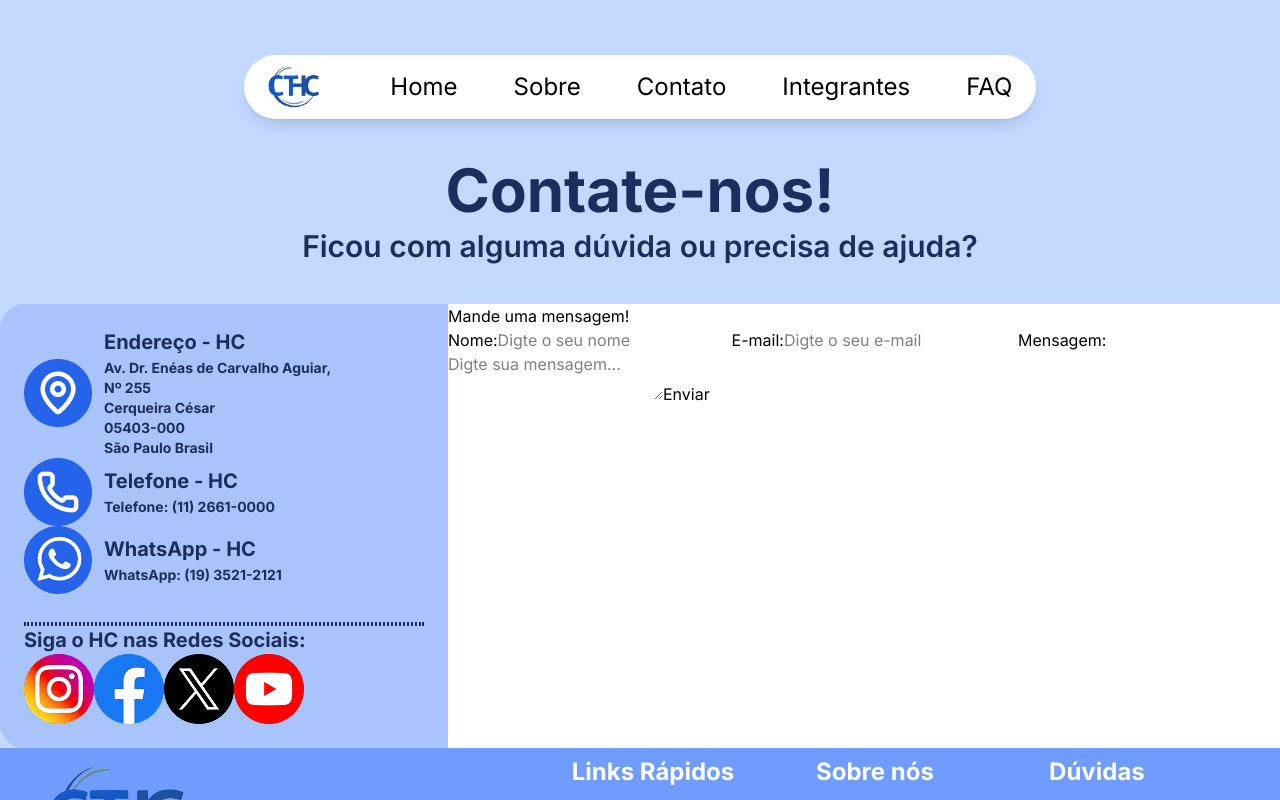
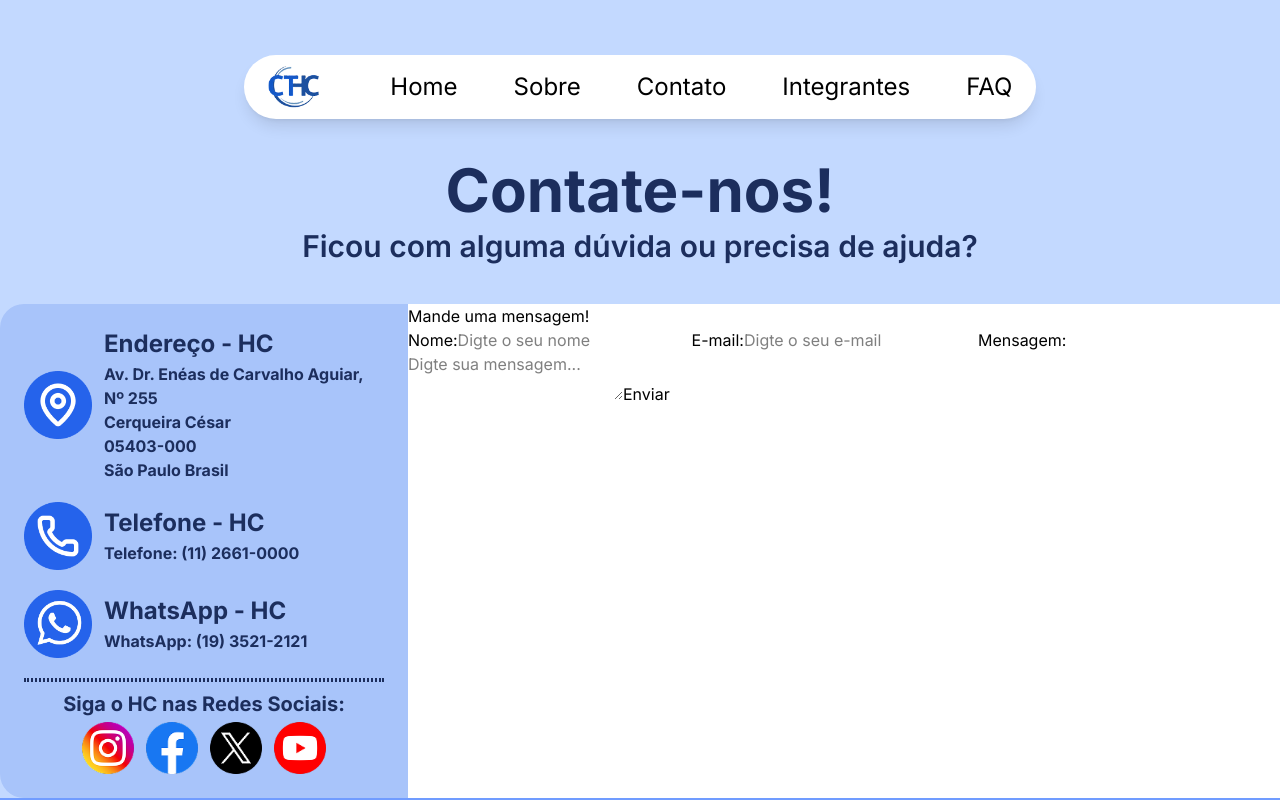
Before and after one commit to BSM-Challenge/ct-hc, a React (Vite) app: page /contato in a window 1280 px wide. Shown: the top 800 px of the page. Built offline with nearby package versions, Linux system fonts and the light colour scheme; a web font is replaced by a local one.

Commit message:
Primeira Section da página de contato estilizada.

```diff
--- a/src/routes/Contato/index.tsx
+++ b/src/routes/Contato/index.tsx
@@ -13,13 +13,13 @@ export default function Contato() {
           <div className="flex flex-col">
 
             {/* card endereço */}
-            <div className="flex flex-row items-center gap-3">
+            <div className="flex flex-row items-center gap-3 mb-5">
               <img className="w-17" src="./icon-local.png" alt="Ícone de localização"/>
             <div className="flex flex-col items-start gap-0.5">
-              <h2 className="font-bold text-xl text-[var(--dark-blue-title)]">
+              <h2 className="font-bold text-2xl text-[var(--dark-blue-title)]">
                 Endereço - HC
               </h2>
-              <p className="font-bold text-sm text-[var(--dark-blue-title)]">
+              <p className="font-bold text-2sm text-[var(--dark-blue-title)]">
                 Av. Dr. Enéas de Carvalho Aguiar, <br /> Nº 255 <br /> Cerqueira
                 César <br /> 05403-000 <br /> São Paulo Brasil
               </p>
@@ -27,15 +27,15 @@ export default function Contato() {
             </div>
 
             {/* card telefone */}
-            <div className="flex flex-row items-center gap-3">
+            <div className="flex flex-row items-center gap-3 mb-5">
               <div>
                 <img className="w-17" src="./icon-telefone.png" alt="Ícone de telefone"/>
               </div>
               <div className="flex flex-col items-start gap-0.5">
-                <h2 className="font-bold text-xl text-[var(--dark-blue-title)]">
+                <h2 className="font-bold text-2xl text-[var(--dark-blue-title)]">
                   Telefone - HC
                 </h2>
-                <p className="font-bold text-sm text-[var(--dark-blue-title)]">
+                <p className="font-bold text-2sm text-[var(--dark-blue-title)]">
                   Telefone: (11) 2661-0000
                   </p>
               </div>
@@ -43,32 +43,35 @@ export default function Contato() {
 
 
             {/* card whatsapp */}
-            <div className="flex flex-row items-center gap-3 mb-7">
+            <div className="flex flex-row items-center gap-3 mb-5">
               <div>
                 <img className="w-17" src="./icon-whatsapp.png" alt="Ícone de WhatsApp"/>
               </div>
 
               <div className="flex flex-col items-start gap-0.5">
-                <h2 className="font-bold text-xl text-[var(--dark-blue-title)]">
+                <h2 className="font-bold text-2xl text-[var(--dark-blue-title)]">
                   WhatsApp - HC
                 </h2>
-                <p className="font-bold text-sm text-[var(--dark-blue-title)]">
+                <p className="font-bold text-2sm text-[var(--dark-blue-title)]">
                   WhatsApp: (19) 3521-2121{" "}
                 </p>
               </div>
             </div>
 
             {/* card redes */}
-            <div className="border-[var(--dark-blue-title)] w-100 border-2 border-dotted"></div>
-            <h2 className="font-bold text-xl text-[var(--dark-blue-title)]">
-              Siga o HC nas Redes Sociais:
-            </h2>
-            <div className="flex flex-row">
-              <img src="./icon-instagram.png" alt="Ícone do Instagram" />
-              <img src="./icon-facebook.png" alt="Ícone do Facebook" />
-              <img src="./icon-twitter.png" alt="Ícone do Twitter" />
-              <img src="./icon-youtube.png" alt="Ícone do Youtube" />
+            <hr className="border-[var(--dark-blue-title)] w-90 border-2 border-dotted mb-2"/>
+            <div className="flex flex-col items-center gap-1">
+              <h2 className="font-bold text-xl text-[var(--dark-blue-title)]">
+                Siga o HC nas Redes Sociais:
+              </h2>
+              <div className="flex flex-row items-center gap-3">
+                <img src="./icon-instagram.png" alt="Ícone do Instagram" className="w-13 h-13" />
+                <img src="./icon-facebook.png" alt="Ícone do Facebook" className="w-13 h-13" />
+                <img src="./icon-twitter.png" alt="Ícone do Twitter" className="w-13 h-13" />
+                <img src="./icon-youtube.png" alt="Ícone do Youtube" className="w-13 h-13" />
+              </div>
             </div>
+
           </div>
         </section>
 
```
